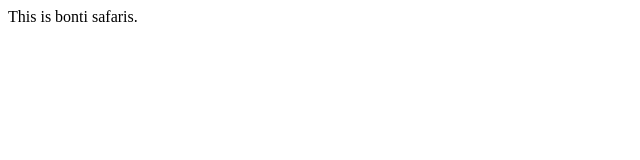
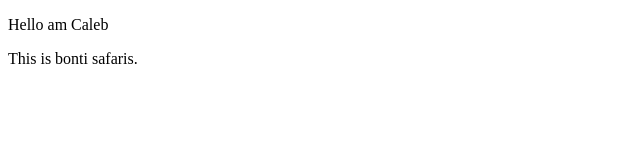
Before and after one commit to CalebMichaelN/Bonti-safari, a plain HTML site: page index.html in a window 1280 px wide. Shown: the whole page, without its empty margins (0-640 px from the left). Drawn offline with Linux system fonts and the light colour scheme.

Commit message:
Update 1.1
Added text to index

```diff
--- a/index.html
+++ b/index.html
@@ -5,7 +5,7 @@
     <title>Bonti Safaris </title>
 </head>
 <body>
-
+   <p> Hello am Caleb  </p>
 
    This is bonti safaris.
 
```
